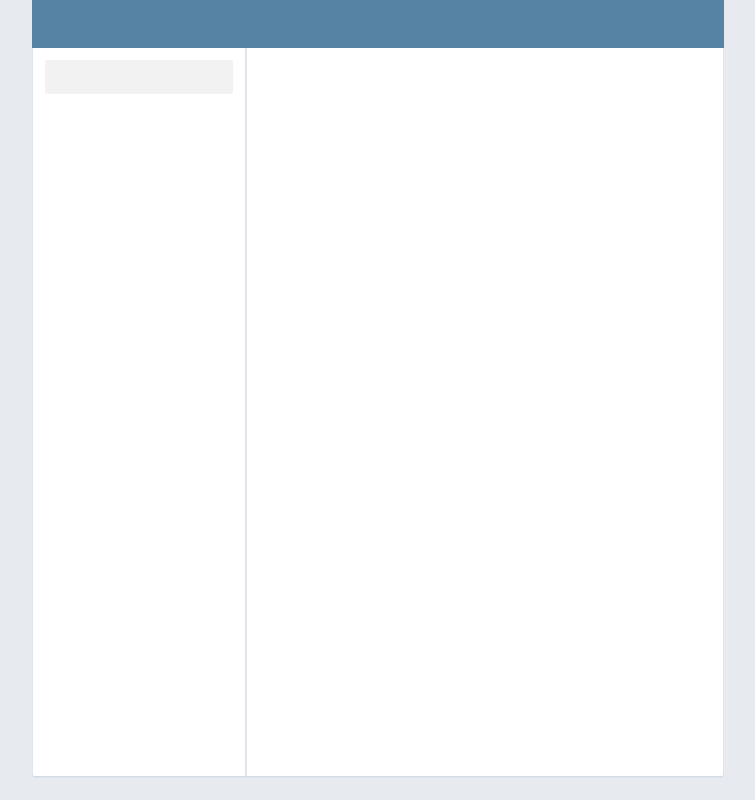
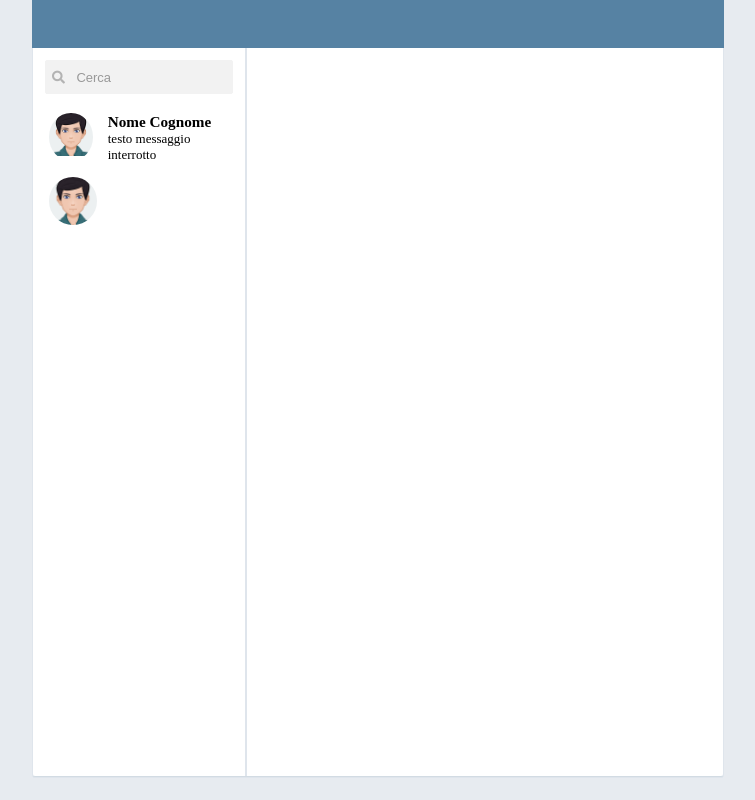
Before and after one commit to gitmichele/vue-boolzapp, a plain HTML site: page index.html in a window 1280 px wide. Shown: the whole page, without its empty margins (262-1017 px from the left). Drawn offline with nearby package versions, Linux system fonts and the light colour scheme.

Commit message:
sidebar chats list

```diff
--- a/css/style.css
+++ b/css/style.css
@@ -37,6 +37,7 @@ main{
 }
 
 /* SIDEBAR */
+/* SIDEBAR SEARCH */
 #sidebar{
     width: 31%;
     height: 100%;
@@ -44,22 +45,67 @@ main{
 }
 .search-container{
     padding: 12px;
+    position: relative;
 }
-.search-container input{
+#sidebar-search input{
+    position: relative;
     height: 34px;
     width: 100%;
     color: #000;
-    font-size: 12px;
+    font-size: 13px;
     border: 1px solid #F2F2F2;
     border-radius: 2px;
     padding: 6px 26px 6px 30px;
     margin: 0;
     background-color: #F2F2F2;
 }
-.search-container input:focus{
+#sidebar-search input:focus{
     background-color: #fff;
     border: 1px solid #d9dbde;
     outline: 0;
+}
+#sidebar-search input::placeholder{
+    color: #999;
+}
+#sidebar-search i{
+    position: absolute;
+    color: #999;
+    opacity: .7;
+    z-index: 99;
+    top: 50%;
+    transform: translate(-50%, -50%);
+    left: 25px;
+    font-size: 13px;
+}
+
+/* SIDEBAR CHATS */
+.chats-container{
+    display: flex;
+    flex-direction: column;
+}
+#sidebar-chats ul{
+    list-style: none;
+}
+#sidebar-chats li{
+    padding: 7px 16px;
+    display: flex;
+    cursor: pointer;
+}
+#sidebar-chats .img-container{
+    width: 48px;
+    height: 48px;
+    border-radius: 50%;
+    overflow: hidden;
+    margin-right: 15px;
+}
+#sidebar-chats img{
+    width: 100%;
+}
+#sidebar-chats .text-container{
+    display: flex;
+    flex-direction: column;
+    justify-content: space-around;
+    font-size: 13px;
 }
 
 /* MESSAGES */
--- a/index.html
+++ b/index.html
@@ -32,8 +32,36 @@
 
         <main>
             <section id="sidebar">
-                <div class="search-container">
-                    <input type="text">
+                <div id="sidebar-search">
+                    <div class="search-container">
+                        <i class="fas fa-search"></i>
+                        <input type="text" placeholder="Cerca">
+                    </div>
+                </div>
+
+                <div id="sidebar-chats">
+                    <div class="chats-container">
+                        <ul>
+                            <li>
+                                <div class="img-container">
+                                    <img src="img/avatar1.png" alt="">
+                                </div>
+                                <div class="text-container">
+                                    <h3>Nome Cognome</h3>
+                                    <p>testo messaggio interrotto</p>
+                                </div>
+                            </li>
+                            <li>
+                                <div class="img-container">
+                                    <img src="img/avatar1.png" alt="">
+                                </div>
+                                <div class="text-container">
+                                    <h3></h3>
+                                    <p></p>
+                                </div>
+                            </li>
+                        </ul>
+                    </div>
                 </div>
             </section>
 
```
